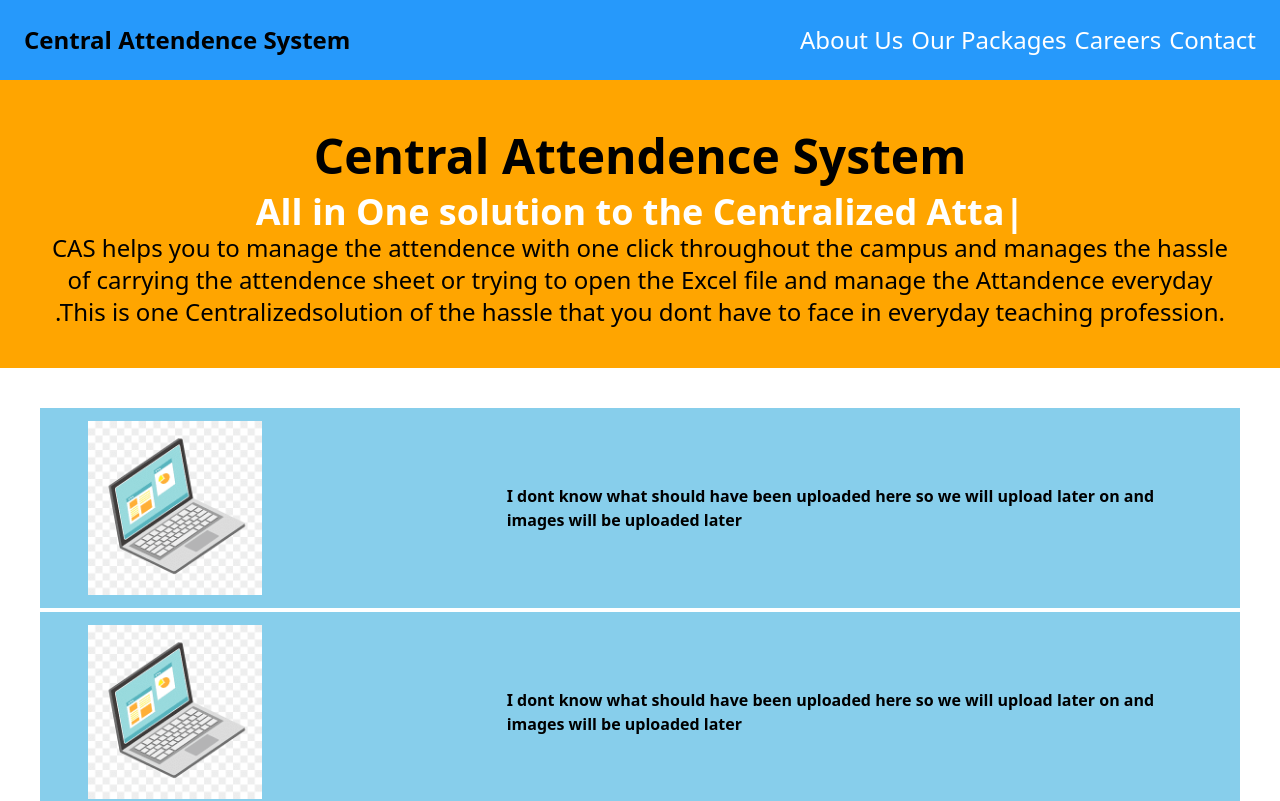
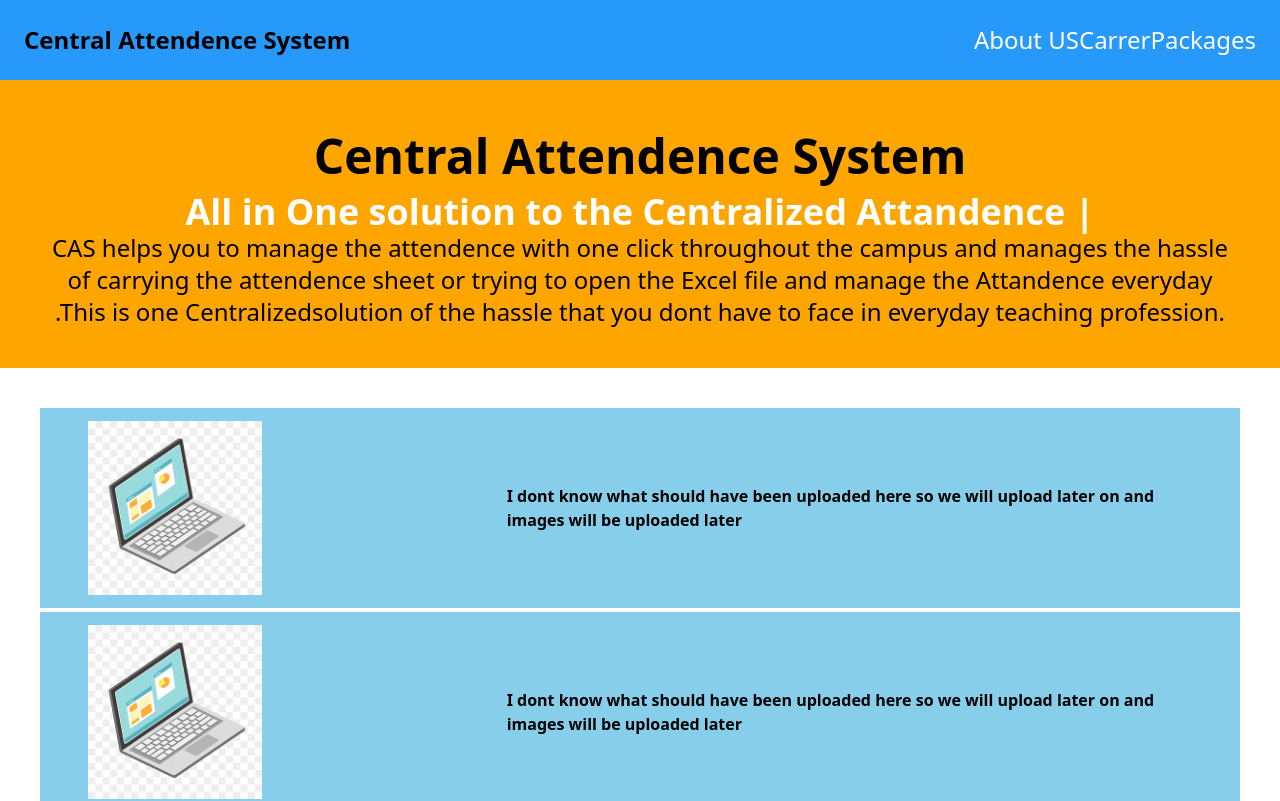
Before and after one commit to SaugatPoudell/CAS, a React (Create React App) app: page /home in a window 1280 px wide. Shown: the top 801 px of the page. Built offline with nearby package versions, Linux system fonts and the light colour scheme.

Commit message:
Trying to add router

```diff
--- a/package.json
+++ b/package.json
@@ -9,6 +9,7 @@
     "react": "^18.3.1",
     "react-dom": "^18.3.1",
     "react-icons": "^5.2.1",
+    "react-router-dom": "^6.23.1",
     "react-scripts": "5.0.1",
     "react-type": "^0.1.0",
     "react-typed": "^2.0.12",
--- a/src/App.js
+++ b/src/App.js
@@ -1,4 +1,4 @@
-import'./Navbar/Navbar';
+
 import './App.css';
 import { Navbar } from './Navbar/Navbar';
 import Header from './Components/Header';
@@ -7,16 +7,19 @@ import { Customers } from './Components/Customers';
 import  {AboutUs} from './Components/AboutUs';
 import { Packages} from './Components/Packages';
 import { Footer } from './Components/Footer';
+import'./Navbar/Navbar';
+import {Routes,Route} from 'react-router-dom'
+import Oldpage from './Components/Oldpage';
+import Newpage from './Components/Newpage';
 
 function App() {
   return (
     <div className="App">
-     <Header/>
-     <Banner/>
-     <Customers/>
-     <AboutUs/>
-     <Packages/>
-     <Footer/>
+     <Routes>
+      <Route path="/home" element={<Oldpage/>} />
+      <Route path="/newpage" element={<Newpage/>} />
+      </Routes>
+     <Oldpage/>
 
     </div>
   );
--- a/src/Components/Header.jsx
+++ b/src/Components/Header.jsx
@@ -10,10 +10,12 @@ export default function Header() {
         <h1>Central Attendence System</h1>
         <ul className='hidden md:flex text-white gap-2 font-normal'>
         {/* //less than md hidden  */}
-            <li>About Us</li>
-            <li>Our Packages</li>
-            <li>Careers</li>
-            <li>Contact</li>
+            <li className='gap-'>
+              <a href='/about'>About US</a>
+              <a href='/carrer'>Carrer</a>
+              <a href='/package'>Packages</a>
+            </li>
+
         </ul>
         {
             !toggle?
--- /dev/null
+++ b/src/Components/Newpage.jsx
@@ -0,0 +1,9 @@
+import React from 'react'
+
+const Newpage = () => {
+  return (
+    <div>Newpage</div>
+  )
+}
+
+export default Newpage
--- /dev/null
+++ b/src/Components/Oldpage.jsx
@@ -0,0 +1,23 @@
+import React from 'react'
+import Header from './Header';
+import Banner from './Banner';
+import { Customers } from './Customers';
+import  {AboutUs} from './AboutUs';
+import { Packages} from './Packages';
+import { Footer } from './Footer';
+
+const Oldpage = () => {
+  return (
+    <div>
+     <Header/>
+     <Banner/>
+     <Customers/>
+     <AboutUs/>
+     <Packages/>
+     <Footer/>
+    </div>
+
+  )
+}
+
+export default Oldpage
--- a/src/index.js
+++ b/src/index.js
@@ -3,10 +3,14 @@ import ReactDOM from 'react-dom/client';
 import './index.css';
 import App from './App';
 import reportWebVitals from './reportWebVitals';
+import { BrowserRouter} from 'react-router-dom';
 
 const root = ReactDOM.createRoot(document.getElementById('root'));
 root.render(
   <React.StrictMode>
+    <BrowserRouter>
     <App />
+    </BrowserRouter>
+
   </React.StrictMode>
 );
```
Also changed, not shown: 1 other file (tests, documents, lock files or other folders).
